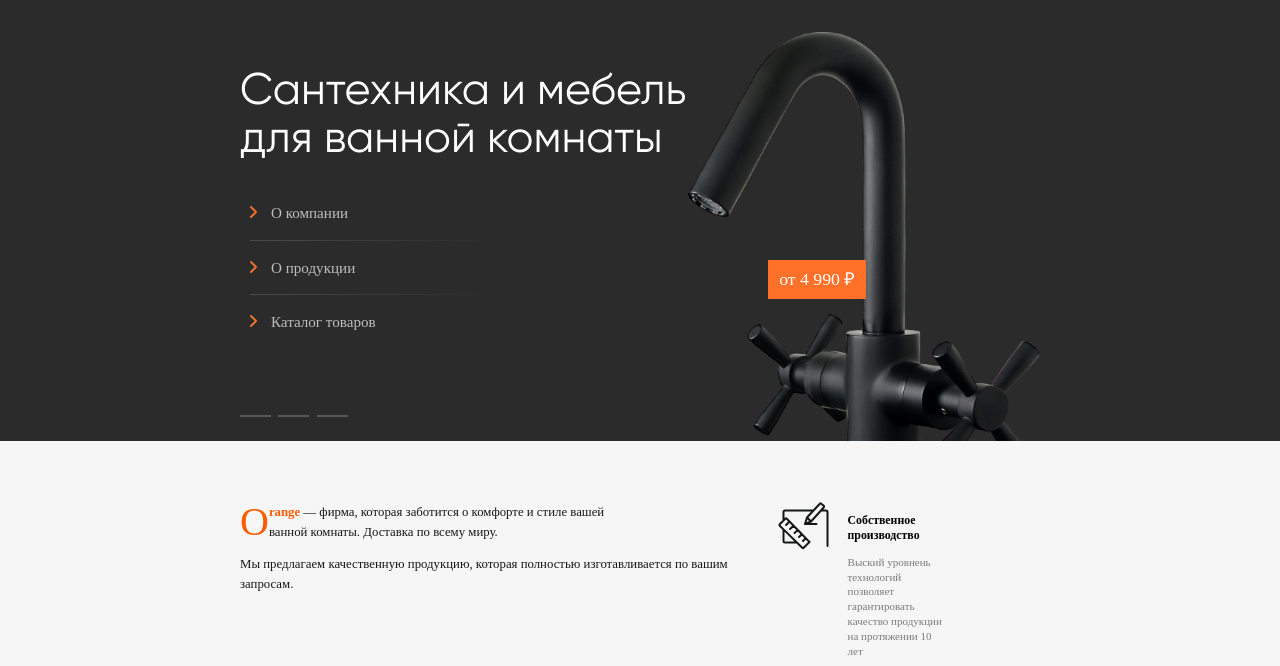
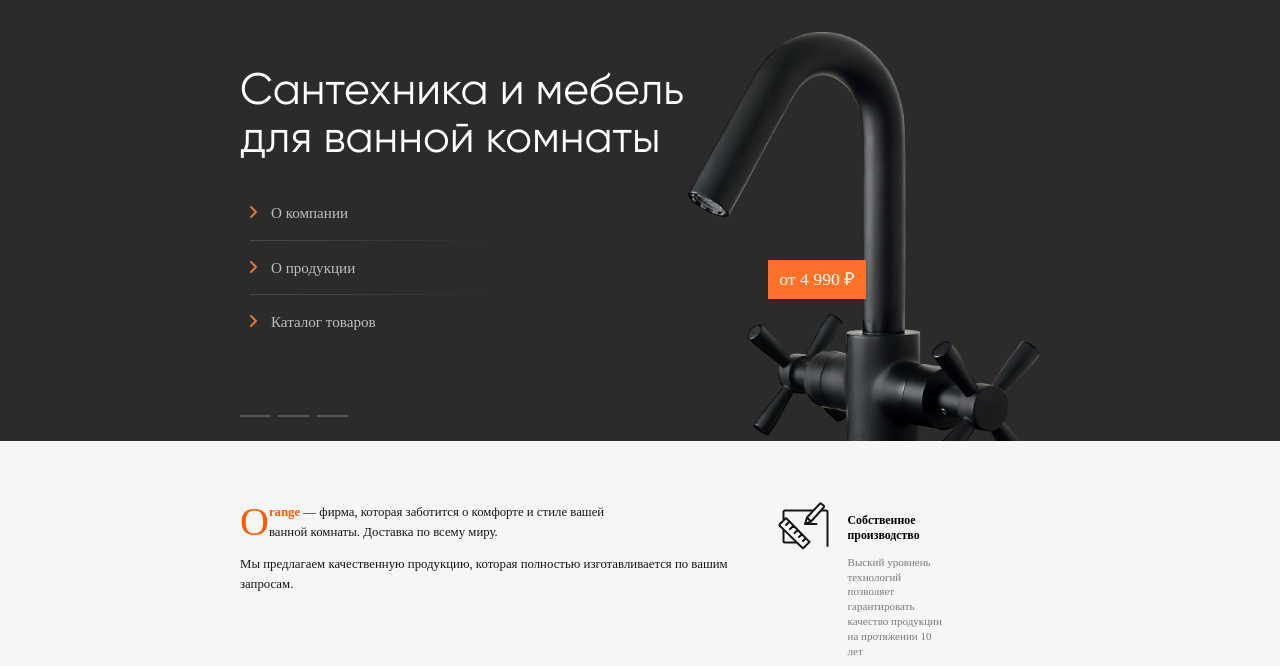
Before and after one commit to Alereee/git-names, a plain HTML site: page Responsive-page-main/index.html in a window 1280 px wide. Shown: the part 94-760 px from the top of the page. Drawn offline with Linux system fonts and the light colour scheme.

Commit message:
second commit

```diff
--- a/Responsive-page-main/index.css
+++ b/Responsive-page-main/index.css
@@ -256,7 +256,7 @@ body {
     margin-bottom: 2.96vh;
 }
 .description-title {
-    font-size: 5.55vh;
+    font-size: 5.52vh;
     line-height: 5.93vh;
     color: white;
     font-family: 'Gilroy';
```
